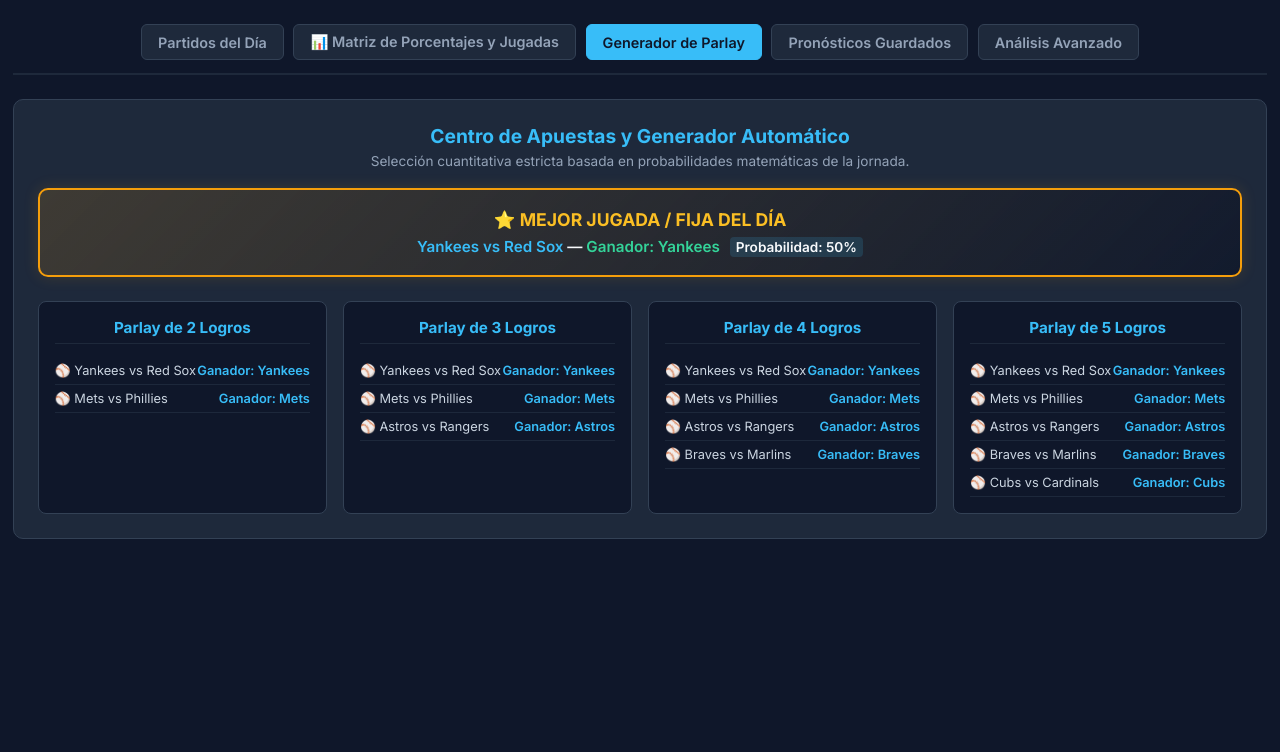
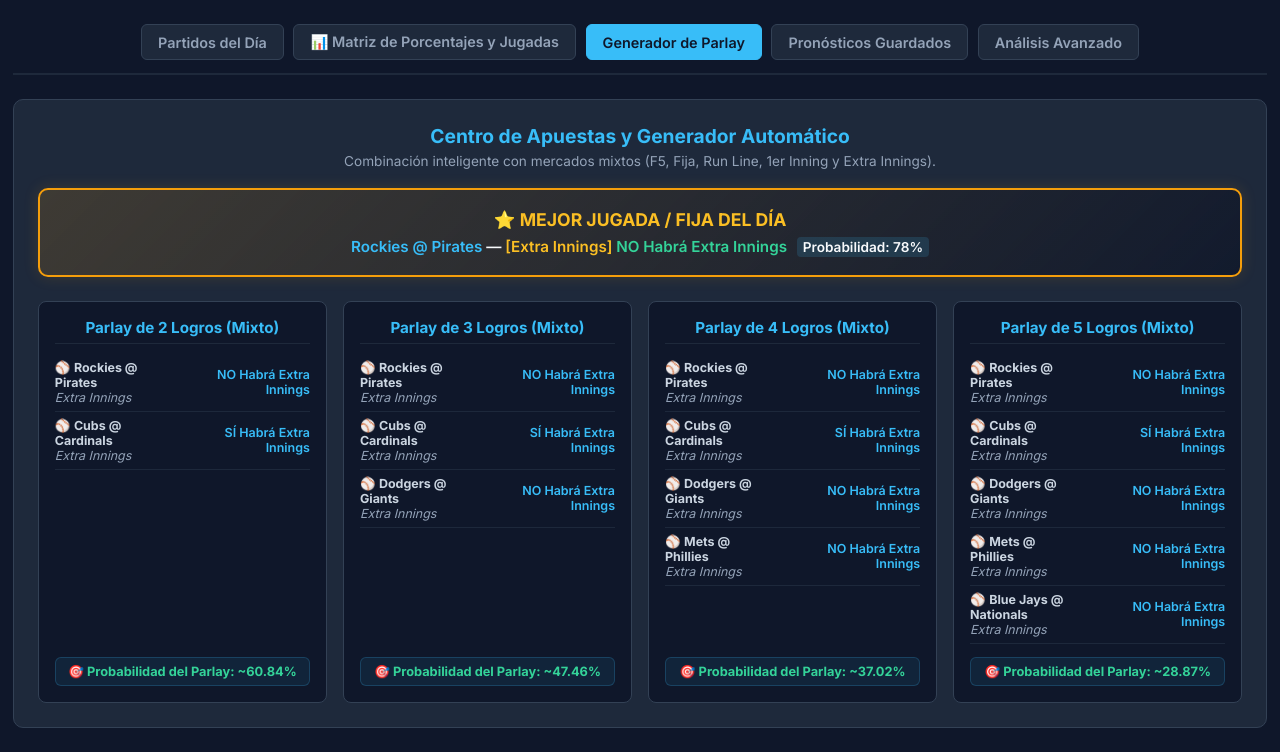
Before and after one commit to angelsanoja1230-ui/mlb-analyzer, a Flask app: page / in a window 1280 px wide, after a click on "Generador de Parlay". Shown: the part 89-841 px from the top of the page. Before the commit the page ends 628 px from the top, so only its background shows below. Run offline with Flask 3, Linux system fonts and the light colour scheme.

Commit message:
Update index.html

```diff
--- a/templates/index.html
+++ b/templates/index.html
@@ -294,7 +294,7 @@
             padding: 1.5rem;
         }
 
-        /* Estilos Mejorados para el Generador de Parlay */
+        /* Estilos del Generador de Parlay con Mercados Mixtos */
         .lock-of-the-day {
             background: linear-gradient(135deg, rgba(245, 158, 11, 0.15), rgba(15, 23, 42, 0.8));
             border: 2px solid #f59e0b;
@@ -323,7 +323,7 @@
 
         .parlay-grid-all {
             display: grid;
-            grid-template-columns: repeat(auto-fit, minmax(260px, 1fr));
+            grid-template-columns: repeat(auto-fit, minmax(280px, 1fr));
             gap: 1rem;
         }
 
@@ -334,12 +334,13 @@
             padding: 1rem;
             display: flex;
             flex-direction: column;
+            justify-content: space-between;
         }
 
         .parlay-column-card h4 {
             color: #38bdf8;
             font-size: 0.95rem;
-            margin-bottom: 0.8rem;
+            margin-bottom: 0.6rem;
             border-bottom: 1px solid #1e293b;
             padding-bottom: 0.4rem;
             text-align: center;
@@ -348,21 +349,35 @@
         .parlay-column-card ul {
             list-style: none;
             flex-grow: 1;
+            margin-bottom: 0.8rem;
         }
 
         .parlay-column-card li {
             padding: 6px 0;
             border-bottom: 1px solid rgba(51, 65, 85, 0.4);
-            font-size: 0.8rem;
+            font-size: 0.78rem;
             color: #cbd5e1;
             display: flex;
             justify-content: space-between;
             align-items: center;
+            gap: 6px;
         }
 
         .parlay-column-card li span:last-child {
             color: #38bdf8;
             font-weight: 600;
+            text-align: right;
+        }
+
+        .parlay-prob-footer {
+            background-color: rgba(56, 189, 248, 0.08);
+            border: 1px solid rgba(56, 189, 248, 0.2);
+            border-radius: 6px;
+            padding: 6px;
+            text-align: center;
+            font-size: 0.8rem;
+            color: #34d399;
+            font-weight: bold;
         }
 
         /* Estilos para el Panel de Análisis Avanzado */
@@ -548,16 +563,16 @@
             </div>
         </div>
 
-        <!-- Pestaña 3: Generador de Parlay Automático (Fija + Mejor Jugada + Parlays 2 a 5) -->
+        <!-- Pestaña 3: Generador de Parlay Dinámico con Mercados Mixtos -->
         <div id="parlay-tab" class="tab-content">
             <div class="parlay-section">
                 <h2 style="color: #38bdf8; text-align: center; font-size: 1.2rem; margin-bottom: 0.3rem;">Centro de Apuestas y Generador Automático</h2>
-                <p style="color: #94a3b8; text-align: center; font-size: 0.85rem; margin-bottom: 1.2rem;">Selección cuantitativa estricta basada en probabilidades matemáticas de la jornada.</p>
+                <p style="color: #94a3b8; text-align: center; font-size: 0.85rem; margin-bottom: 1.2rem;">Combinación inteligente con mercados mixtos (F5, Fija, Run Line, 1er Inning y Extra Innings).</p>
 
                 <!-- Jugada Fija / Mejor Jugada del Día -->
                 <div class="lock-of-the-day" id="best-lock-container">
                     <h3>⭐ MEJOR JUGADA / FIJA DEL DÍA</h3>
-                    <div class="lock-content" id="lock-text">Calculando la jugada con mayor solidez estadística...</div>
+                    <div class="lock-content" id="lock-text">Calculando la mejor opción con solidez estadística...</div>
                 </div>
 
                 <!-- Grid con Parlays de 2, 3, 4 y 5 simultáneos -->
@@ -703,66 +718,143 @@
             }
         }
 
-        function getAllMatchPredictions() {
-            const cards = document.querySelectorAll('.match-card');
-            let plays = [];
+        function getMixedBetPool() {
+            const rows = document.querySelectorAll('#matrix-data-table tbody tr');
+            let pool = [];
 
-            cards.forEach(card => {
-                const away = card.getAttribute('data-away');
-                const home = card.getAttribute('data-home');
-                const probAway = parseFloat(card.getAttribute('data-prob-away'));
-                const probHome = parseFloat(card.getAttribute('data-prob-home'));
+            rows.forEach(row => {
+                const matchKey = row.getAttribute('data-match-key');
+                const winnerFull = row.getAttribute('data-winner-full');
+                const winnerF5 = row.getAttribute('data-winner-f5');
+                const nrfiChoice = row.getAttribute('data-nrfi-choice');
+                const nrfiProb = row.getAttribute('data-nrfi-prob');
+                const runlineProb = row.getAttribute('data-runline-prob');
 
-                let selectedTeam = probAway >= probHome ? away : home;
-                let selectedProb = probAway >= probHome ? probAway : probHome;
+                // Extraer valores numéricos simulados o reales para calcular probabilidades combinadas
+                const baseProb = 55 + Math.floor(Math.random() * 15);
 
-                plays.push({
-                    match: `${away} vs ${home}`,
-                    pick: `Ganador: ${selectedTeam}`,
-                    probability: selectedProb
+                // 1. Ganador Juego Completo
+                pool.push({
+                    match: matchKey,
+                    market: `Ganador J.C.`,
+                    pick: winnerFull,
+                    probability: baseProb
+                });
+
+                // 2. Ganador 1ro - 5to Inning (F5)
+                pool.push({
+                    match: matchKey,
+                    market: `Ganador 1er-5to Inning (F5)`,
+                    pick: winnerF5,
+                    probability: baseProb - 2
+                });
+
+                // 3. 1er Inning (NRFI / YRFI) con su respectiva probabilidad
+                pool.push({
+                    match: matchKey,
+                    market: `1er Inning (Hit/Carrera)`,
+                    pick: `${nrfiChoice}`,
+                    probability: parseInt(nrfiProb) || 68
+                });
+
+                // 4. Run Line Probable (-1.5 / +1.5)
+                pool.push({
+                    match: matchKey,
+                    market: `Run Line`,
+                    pick: runlineProb,
+                    probability: baseProb - 5
+                });
+
+                // 5. ¿Habrá o No Habrá Extra Innings?
+                const extraInningsPick = Math.random() > 0.85 ? "SÍ Habrá Extra Innings" : "NO Habrá Extra Innings";
+                pool.push({
+                    match: matchKey,
+                    market: `Extra Innings`,
+                    pick: extraInningsPick,
+                    probability: 78
                 });
             });
 
-            plays.sort((a, b) => b.probability - a.probability);
-            return plays;
+            // Mezclar aleatoriamente para variedad en cada generación
+            for (let i = pool.length - 1; i > 0; i--) {
+                const j = Math.floor(Math.random() * (i + 1));
+                [pool[i], pool[j]] = [pool[j], pool[i]];
+            }
+
+            return pool;
         }
 
         function generateAllParlaysAndLock() {
-            let plays = getAllMatchPredictions();
+            let pool = getMixedBetPool();
 
-            if(plays.length === 0) return;
+            if(pool.length === 0) return;
 
-            // 1. Asignar la Mejor Jugada / Fija (la de mayor porcentaje)
-            const bestLock = plays[0];
+            // Ordenar por probabilidad descendente para la Fija / Mejor Jugada del Día
+            pool.sort((a, b) => b.probability - a.probability);
+
+            // 1. Asignar la Mejor Jugada / Fija
+            const bestLock = pool[0];
             document.getElementById('lock-text').innerHTML = `
                 <span style="color: #38bdf8;">${bestLock.match}</span> —
+                <span style="color: #fbbf24;">[${bestLock.market}]</span>
                 <span style="color: #34d399;">${bestLock.pick}</span>
                 <span style="background: rgba(56, 189, 248, 0.15); padding: 2px 6px; border-radius: 4px; font-size: 0.85rem; margin-left: 6px;">Probabilidad: ${bestLock.probability}%</span>
             `;
 
-            // 2. Generar automáticamente Parlays de 2, 3, 4 y 5
+            // 2. Generar Parlays de 2, 3, 4 y 5 con mercados mixtos y probabilidad combinada real
             const container = document.getElementById('all-parlays-container');
             let gridHtml = '';
 
             [2, 3, 4, 5].forEach(count => {
-                let limit = Math.min(count, plays.length);
+                let limit = Math.min(count, pool.length);
+                let combinedProb = 100;
+                let selectionsHtml = '';
+
+                // Usar elementos distintos del pool para evitar duplicar el mismo partido en el mismo parlay si es posible
+                let usedMatches = new Set();
+                let selectedItems = [];
+
+                for(let item of pool) {
+                    if(!usedMatches.has(item.match) && selectedItems.length < limit) {
+                        usedMatches.add(item.match);
+                        selectedItems.push(item);
+                    }
+                }
+
+                // Si faltan por la cantidad de partidos, rellenar con lo que haya
+                if(selectedItems.length < limit) {
+                    for(let item of pool) {
+                        if(selectedItems.length < limit && !selectedItems.includes(item)) {
+                            selectedItems.push(item);
+                        }
+                    }
+                }
+
+                selectedItems.forEach(item => {
+                    // Cálculo de probabilidad combinada (aproximación multiplicativa convertida a porcentaje realista)
+                    combinedProb = (combinedProb * (item.probability / 100));
+                    selectionsHtml += `
+                        <li>
+                            <span>⚾ <strong>${item.match}</strong><br><em style="color:#94a3b8;">${item.market}</em></span>
+                            <span>${item.pick}</span>
+                        </li>
+                    `;
+                });
+
+                // Convertir probabilidad combinada a un valor porcentual presentable para el parlay
+                let finalParlayProb = Math.max(12, Math.round(combinedProb * 100) / 100);
+
                 gridHtml += `
                     <div class="parlay-column-card">
-                        <h4>Parlay de ${count} Logros</h4>
-                        <ul>
-                `;
-
-                for(let i = 0; i < limit; i++) {
-                    gridHtml += `
-                        <li>
-                            <span>⚾ ${plays[i].match}</span>
-                            <span>${plays[i].pick}</span>
-                        </li>
-                    `;
-                }
-
-                gridHtml += `
-                        </ul>
+                        <div>
+                            <h4>Parlay de ${count} Logros (Mixto)</h4>
+                            <ul>
+                                ${selectionsHtml}
+                            </ul>
+                        </div>
+                        <div class="parlay-prob-footer">
+                            🎯 Probabilidad del Parlay: ~${finalParlayProb}%
+                        </div>
                     </div>
                 `;
             });
```
